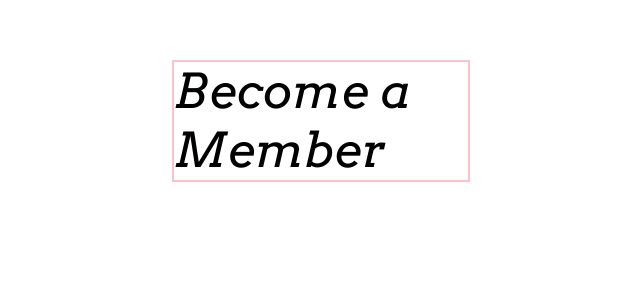
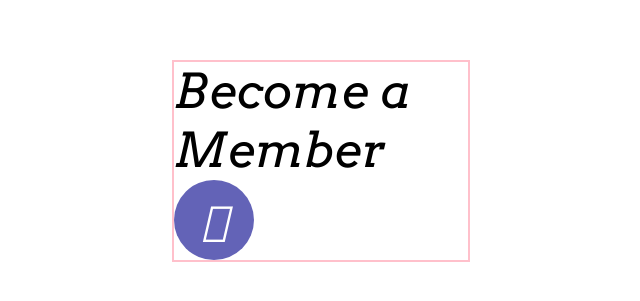
Before and after one commit to JuanTValdez/Living-in-the-Six, a React (Create React App) app: page / in a window 1280 px wide. Shown: the part 171-472 px from the top of the page, without its empty margins (319-959 px from the left). Built offline with nearby package versions, Linux system fonts and the light colour scheme.

Commit message:
styling signup model

```diff
--- a/src/components/SignUp.js
+++ b/src/components/SignUp.js
@@ -5,7 +5,7 @@ export default function SignUp() {
 	return (
 		<div className='sign-up-container'>
 			<div className='media-sign-up'>
-				<div className='member'>Become a Member</div>
+				<div className='member'>Become a Member<div className="close-btn"></div></div>
 			</div>
 		</div>
 	);
--- a/src/styles/SignUp.css
+++ b/src/styles/SignUp.css
@@ -5,3 +5,18 @@
 	margin: 233px auto 0;
 	outline: 2px solid pink;
 }
+
+.close-btn {
+	text-align: center;
+
+	color: white;
+	height: 3rem;
+	width: 3rem;
+	padding: 1rem;
+	border-radius: 50%;
+	background-color: var(--iris);
+}
+.close-btn:after {
+	content: '\f057';
+	color: white;
+}
```
